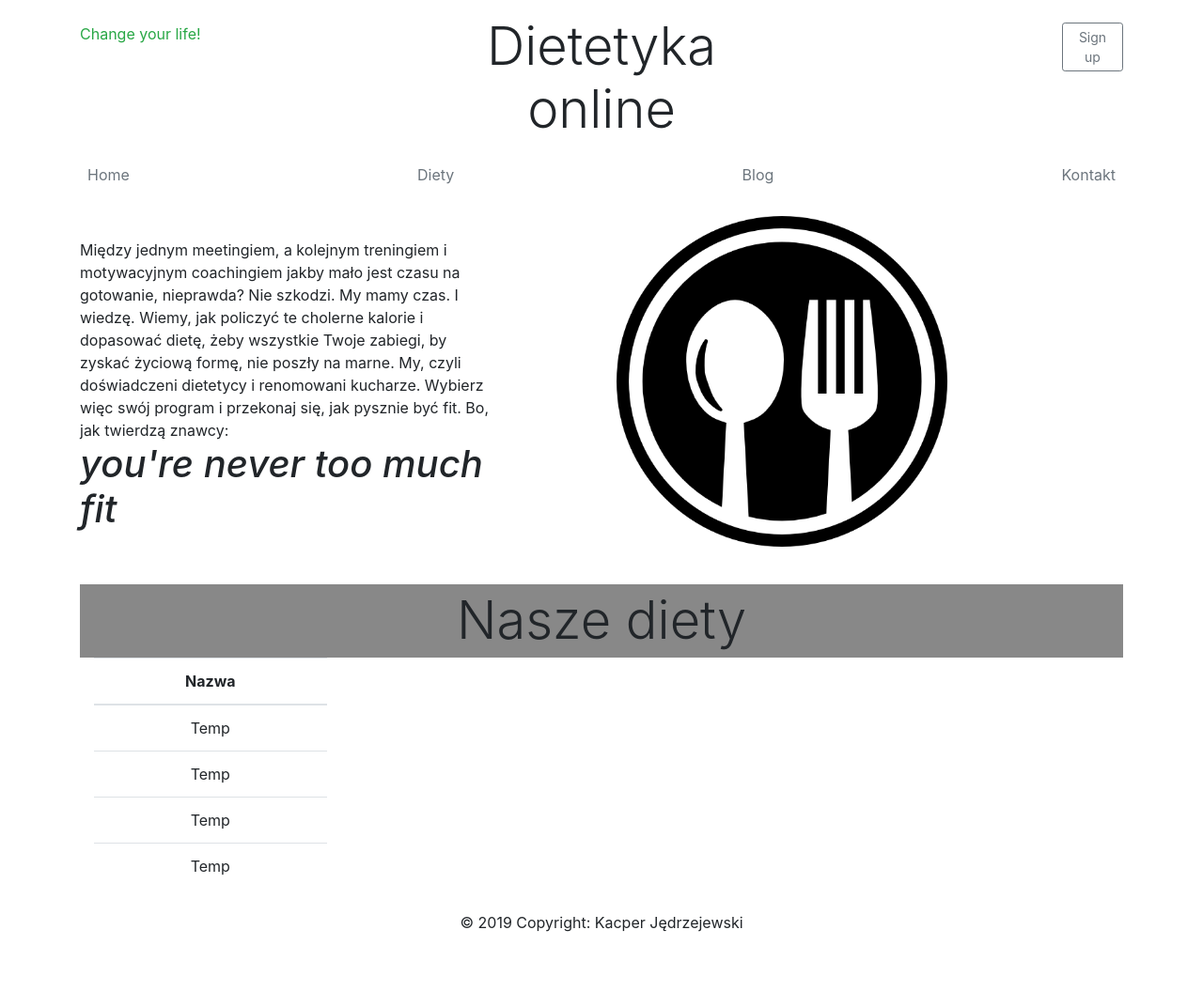
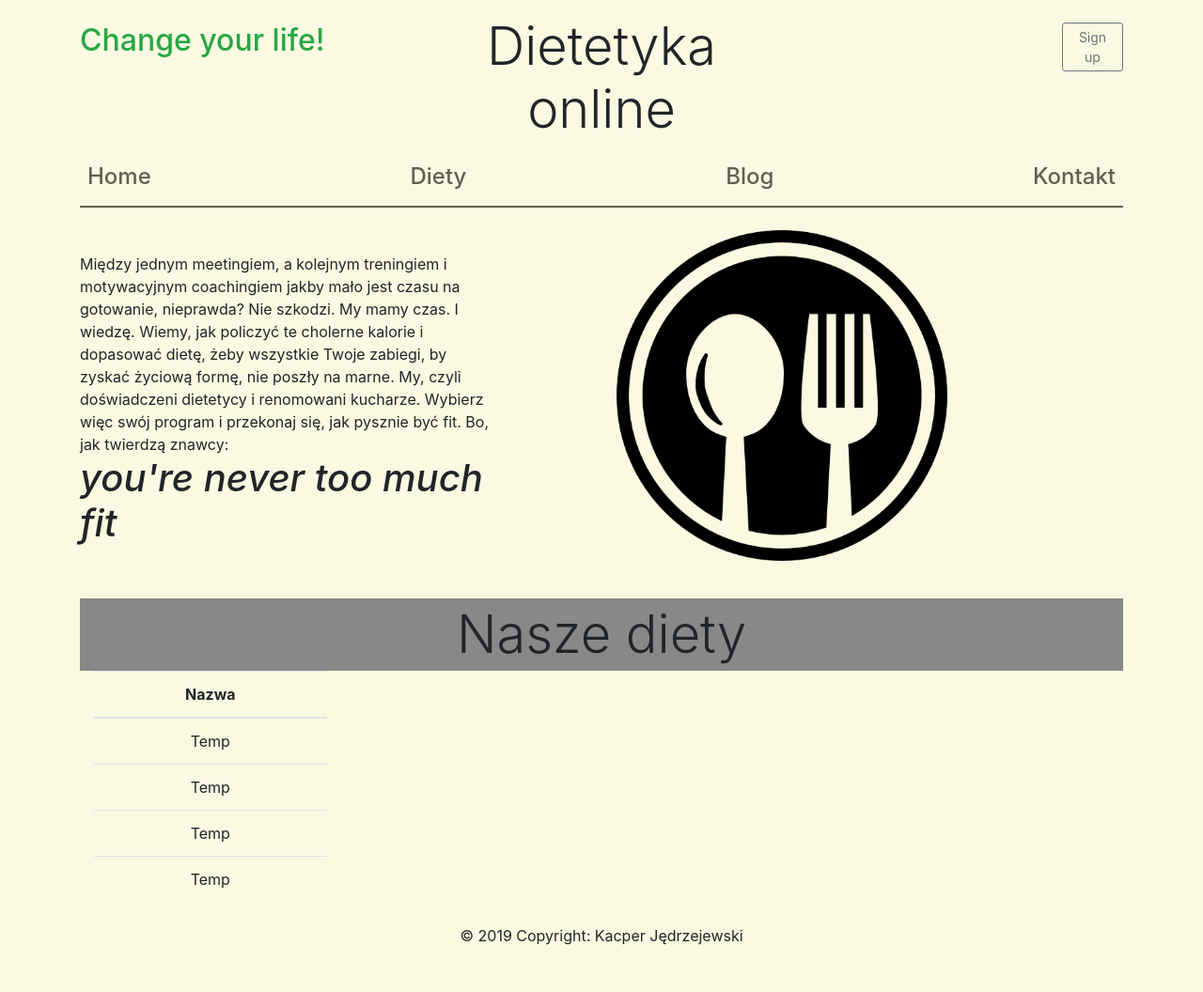
Before and after one commit to 8lueFox/Dietetyka, a PHP site: page / in a window 1280 px wide. Shown: the whole page at 94% size. Before the commit the page ends 992 px from the top, so only its background shows below. Run offline with PHP 8.4, Linux system fonts and the light colour scheme.

Commit message:
Update css

```diff
--- a/header.php
+++ b/header.php
@@ -1,5 +1,4 @@
-<?php
-echo '
+
 <!DOCTYPE html>
 <html lang="pl" dir="ltr">
   <head>
@@ -14,7 +13,7 @@ echo '
     <div class = "container">
       <header class =  "blog-header py-3">
         <div class = "row">
-          <div class = "col-4 pt-2 text-success">Change your life!</div>
+          <div class = "col-4 pt-2 text-success"><h2>Change your life!</h2></div>
           <div class = "col-4 display-4 text-center">Dietetyka online</div>
           <div class = "col-3"></div>
           <div class = "col-1 justify-content-end pt-2">
@@ -25,11 +24,14 @@ echo '
 
       <div class = "nav-scroller">
         <nav class = "nav d-flex justify-content-between">
-          <a class = "p-2 text-muted" href = "index.php">Home</a>
-          <a class = "p-2 text-muted" href = "#diety">Diety</a>
-          <a class = "p-2 text-muted" href = "#">Blog</a>
-          <a class = "p-2 text-muted" href = "#">Kontakt</a>
+          <a class = "p-2 nav_span" href = "index.php"><h4>Home</h4></a>
+          <a class = "p-2 nav_span" href = "#diety"><h4>Diety</h4></a>
+          <a class = "p-2 nav_span" href = "#"><h4>Blog</h4></a>
+          <a class = "p-2 nav_span" href = "#"><h4>Kontakt</h4></a>
         </nav>
       </div>
-      '
-      ?>
+      <div class = "row">
+        <div class = "col-12">
+          <span id = "pasek"></span>
+        </div>
+      </div>
--- a/main.css
+++ b/main.css
@@ -1,3 +1,7 @@
+html,body{
+  background-color: #FAF9E1;
+  width: 100%;
+}
 .footer {
     height:40px;
     margin-top:-40px;
@@ -6,3 +10,17 @@
   background-color: #888;
   padding: 5px;
 }
+.nav_span{
+  color: #635F53;
+}
+.nav_span:hover{
+  background-color: #61604E;
+  color: white;
+  text-decoration: none;
+}
+#pasek{
+  width: 100%;
+  height: 2px;
+  background-color: #61604E;
+  display: block;
+}
```
